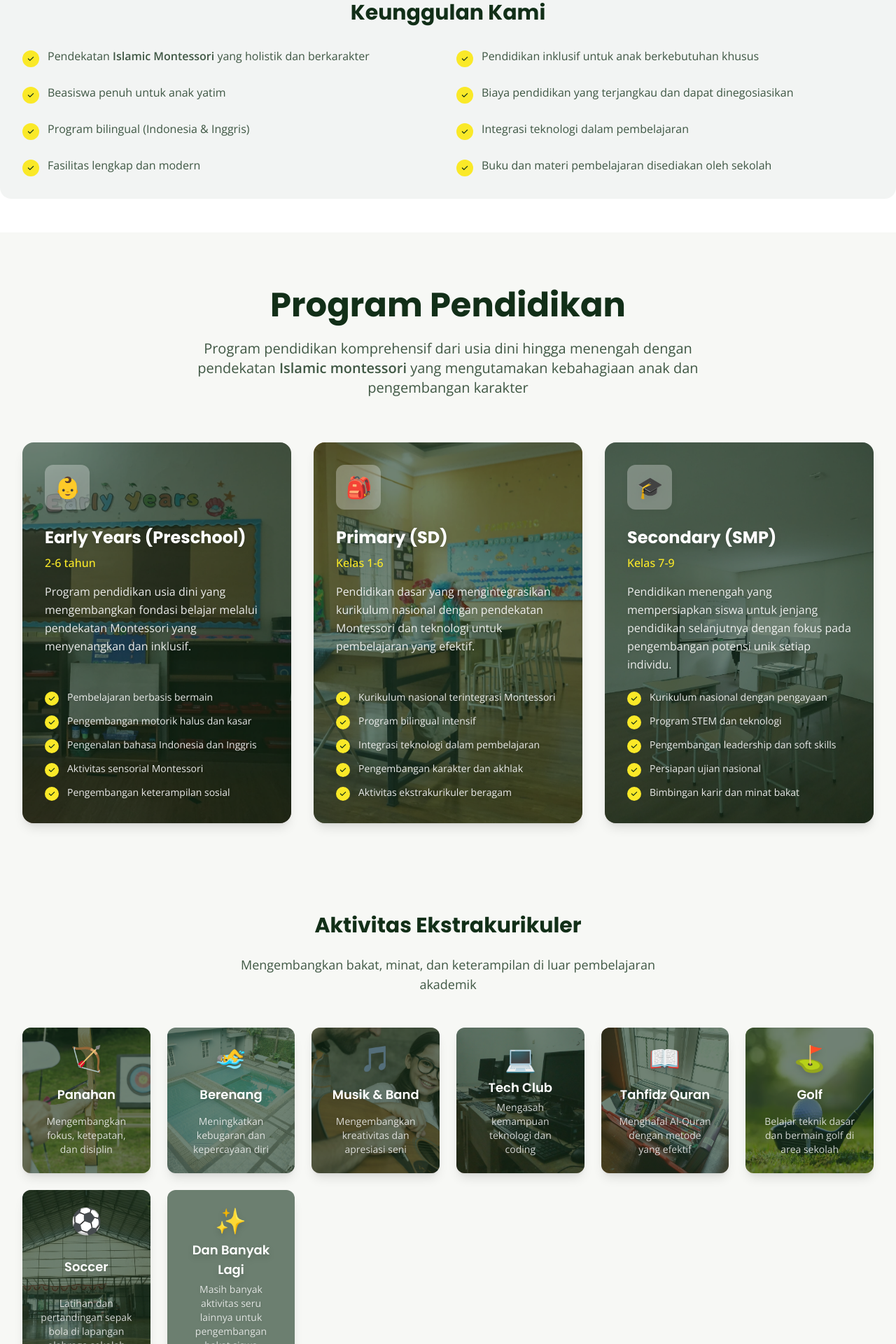
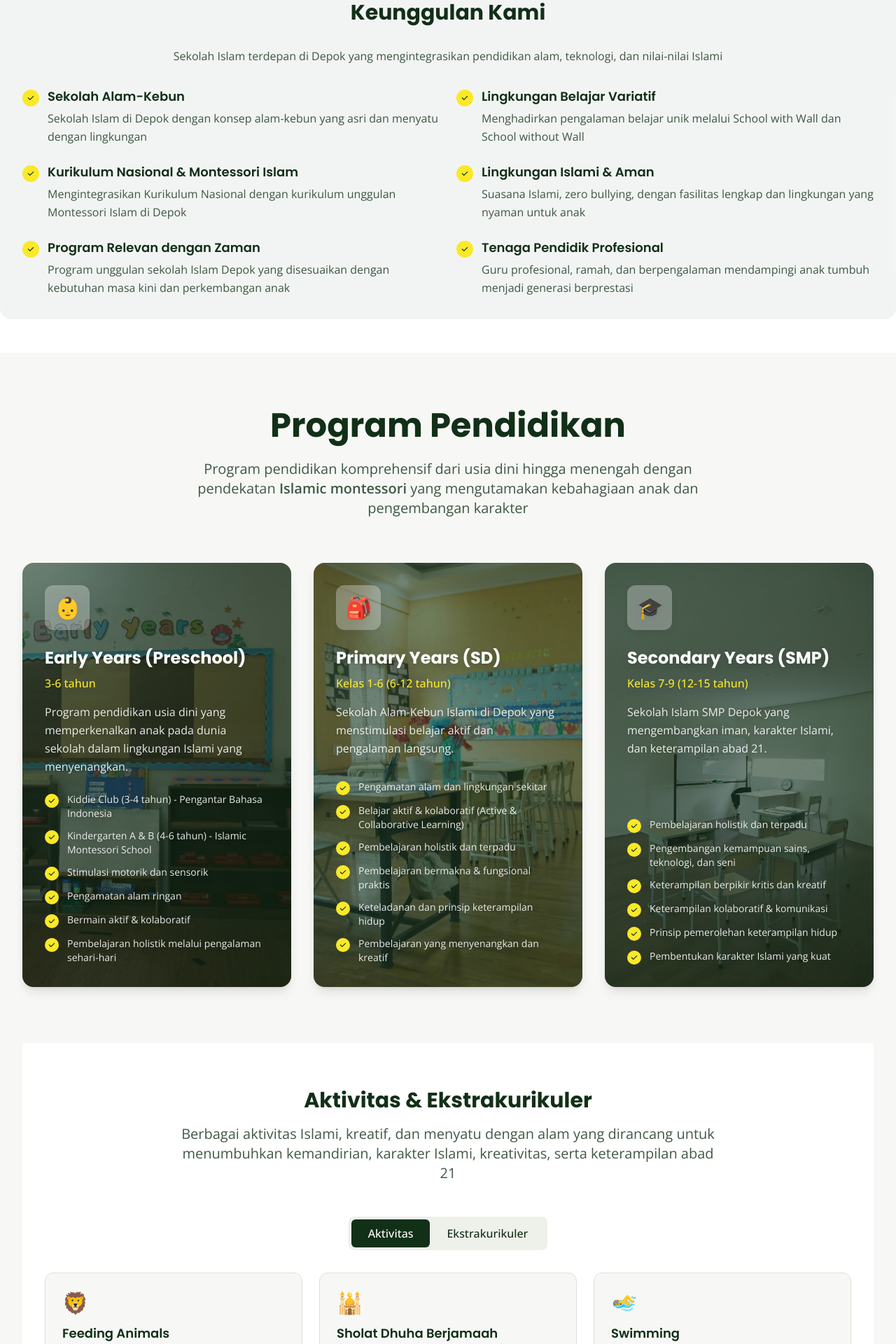
Before and after one commit to Mahusaa/Kalyca-bun, a Next.js app: page / in a window 1280 px wide. Shown: the part 880-2800 px from the top of the page at 70% size. Built offline with nearby package versions, Linux system fonts and the light colour scheme.

Commit message:
revisi-2

```diff
--- a/app/layout.tsx
+++ b/app/layout.tsx
@@ -7,7 +7,7 @@ import { Poppins, Open_Sans } from "next/font/google";
 
 export const metadata: Metadata = {
   title: "Kalyca Azzahra School - Everyone Deserves a Good Education",
-  description: "Inclusive Montessori school in Depok, West Java offering preschool to secondary education with technology integration, bilingual programs, and holistic character development.",
+  description: "Sekolah Islam Montessori di Depok dengan konsep Sekolah Alam, bilingual, Islami, aktif, kreatif, dan siap bekali anak keterampilan abad 21.",
   keywords: "Montessori school, inclusive education, Depok, West Java, bilingual education, technology integration, special needs, affordable education",
   authors: [{ name: "Kalyca Azzahra School" }],
   openGraph: {
--- a/components/Extracurricular.tsx
+++ b/components/Extracurricular.tsx
@@ -1,78 +1,152 @@
-interface ExtracurricularProps {
-  extracurriculars: Array<{
-    name: string;
-    icon: string;
-    description: string;
-  }>;
+"use client"
+import { useState } from "react";
+
+export default function Extracurricular() {
+  const [activeTab, setActiveTab] = useState('activities');
+
+  const activities = [
+    {
+      name: "Feeding Animals",
+      icon: "🦁",
+      description: "Menumbuhkan kasih sayang dan kepedulian terhadap makhluk hidup"
+    },
+    {
+      name: "Sholat Dhuha Berjamaah",
+      icon: "🕌",
+      description: "Membiasakan anak menjaga ibadah harian bersama teman-teman"
+    },
+    {
+      name: "Swimming",
+      icon: "🏊‍♂️",
+      description: "Melatih kesehatan fisik, keberanian, dan rasa percaya diri di air"
+    },
+    {
+      name: "Creative Art",
+      icon: "🎨",
+      description: "Mengembangkan imajinasi, seni, dan ekspresi diri anak"
+    },
+    {
+      name: "Tahfidz Quran",
+      icon: "📖",
+      description: "Mendekatkan anak dengan Al-Qur'an melalui hafalan bertahap"
+    },
+    {
+      name: "Field Trip",
+      icon: "🚌",
+      description: "Belajar langsung dari lingkungan nyata melalui kunjungan edukatif"
+    },
+    {
+      name: "Fishing",
+      icon: "🎣",
+      description: "Mengajarkan kesabaran, ketelitian, dan rasa syukur lewat memancing"
+    },
+    {
+      name: "Tech Club",
+      icon: "💻",
+      description: "Mengenalkan dunia teknologi dengan cara kreatif dan Islami"
+    },
+    {
+      name: "Soccer",
+      icon: "⚽",
+      description: "Meningkatkan sportivitas, kerjasama, dan keterampilan motorik anak"
     }
-
-const extracurricularImages = [
-  '/google_panahan_optimized_700.webp', // Panahan
-  '/berenang_optimized_700.webp', // Berenang
-  '/google_musik_optimized_700.webp', // Musik
-  '/techclub-ezgif.com-jpg-to-webp-converter.webp', // Tech Club
-  '/tahfidzquran.webp', // Tahfidz Quran
-  '/golf.webp', // Golf
-  '/lapangan_olahraga_optimized_700.webp', // Soccer
-  '/main background.webp', // Dan banyak lagi
   ];
 
-export default function Extracurricular({ extracurriculars }: ExtracurricularProps) {
+  const extracurriculars = [
+    {
+      name: "Taekwondo",
+      icon: "🥋",
+      description: "Melatih kedisiplinan, fisik, dan kepercayaan diri"
+    },
+    {
+      name: "Bimbingan Baca Quran (BBQ)",
+      icon: "📖",
+      description: "Meningkatkan kemampuan membaca Al-Qur'an"
+    },
+    {
+      name: "English Conversation Class (ECC)",
+      icon: "🗣️",
+      description: "Membiasakan anak berbicara dalam bahasa Inggris"
+    },
+    {
+      name: "Pramuka",
+      icon: "🏕️",
+      description: "Menumbuhkan kemandirian, kebersamaan, dan kepemimpinan"
+    },
+    {
+      name: "Engineering & Automation Project",
+      icon: "⚙️",
+      description: "Belajar dasar rekayasa dan sistem otomatisasi"
+    },
+    {
+      name: "Robotics Project",
+      icon: "🤖",
+      description: "Mengenal teknologi robotika secara menyenangkan"
+    },
+    {
+      name: "Game Development Project",
+      icon: "🎮",
+      description: "Mengasah logika dan kreativitas lewat game"
+    },
+    {
+      name: "3D Digital Art Project",
+      icon: "🎨",
+      description: "Mengembangkan seni dan imajinasi berbasis digital"
+    }
+  ];
+
   return (
-    <section className="py-12">
+    <section className="py-16 bg-white">
+      <div className="max-w-7xl mx-auto px-4 sm:px-6 lg:px-8">
         <div className="text-center mb-12">
-        <h3 className="font-heading font-bold text-3xl text-primary mb-6">
-          Aktivitas Ekstrakurikuler
+          <h3 className="font-heading font-bold text-3xl text-primary mb-4">
+            Aktivitas & Ekstrakurikuler
           </h3>
-        <p className="text-lg text-primary/80 max-w-2xl mx-auto">
-          Mengembangkan bakat, minat, dan keterampilan di luar pembelajaran akademik
+          <p className="text-xl text-primary/80 max-w-3xl mx-auto">
+            Berbagai aktivitas Islami, kreatif, dan menyatu dengan alam yang dirancang untuk menumbuhkan kemandirian, karakter Islami, kreativitas, serta keterampilan abad 21
           </p>
         </div>
-      <div className="grid grid-cols-2 md:grid-cols-3 lg:grid-cols-6 gap-6">
-        {[
-          ...extracurriculars.map((activity, idx) =>
-            idx === 5
-              ? {
-                  name: 'Golf',
-                  icon: '⛳',
-                  description: 'Belajar teknik dasar dan bermain golf di area sekolah',
-                }
-              : activity
-          ),
-          {
-            name: 'Soccer',
-            icon: '⚽',
-            description: 'Latihan dan pertandingan sepak bola di lapangan olahraga sekolah',
-          },
-          {
-            name: 'Dan Banyak Lagi',
-            icon: '✨',
-            description: 'Masih banyak aktivitas seru lainnya untuk pengembangan bakat siswa',
-          },
-        ].map((activity, index) => (
-          <div
-            key={index}
-            className="relative rounded-xl overflow-hidden text-center shadow-lg hover:shadow-xl transition-shadow duration-300 group"
-            style={{
-              backgroundImage: `url(${extracurricularImages[index]})`,
-              backgroundSize: 'cover',
-              backgroundPosition: 'center',
-              minHeight: 180,
-            }}
+
+        {/* Tab Navigation */}
+        <div className="flex justify-center mb-8">
+          <div className="bg-secondary-100 rounded-lg p-1">
+            <button
+              onClick={() => setActiveTab('activities')}
+              className={`px-6 py-2 rounded-md font-medium transition-colors ${
+                activeTab === 'activities'
+                  ? 'bg-primary text-white'
+                  : 'text-primary hover:text-primary/80'
+              }`}
             >
-            {/* Overlay */}
-            <div className="absolute inset-0 bg-primary/60 group-hover:bg-primary/50 transition-all duration-300"></div>
-            <div className="relative z-10 p-6 flex flex-col h-full justify-between items-center">
-              <div className="text-4xl mb-2 drop-shadow-lg">{activity.icon}</div>
-              <h4 className="font-heading font-semibold text-white text-lg mb-1 drop-shadow-lg">
-                {activity.name}
+              Aktivitas
+            </button>
+            <button
+              onClick={() => setActiveTab('extracurriculars')}
+              className={`px-6 py-2 rounded-md font-medium transition-colors ${
+                activeTab === 'extracurriculars'
+                  ? 'bg-primary text-white'
+                  : 'text-primary hover:text-primary/80'
+              }`}
+            >
+              Ekstrakurikuler
+            </button>
+          </div>
+        </div>
+
+        {/* Content */}
+        <div className="grid grid-cols-1 md:grid-cols-2 lg:grid-cols-3 gap-6">
+          {(activeTab === 'activities' ? activities : extracurriculars).map((item, index) => (
+            <div key={index} className="bg-secondary-50 rounded-xl p-6 hover:shadow-lg transition-shadow duration-300 border border-secondary-200">
+              <div className="text-3xl mb-3">{item.icon}</div>
+              <h4 className="font-heading font-semibold text-primary text-lg mb-2">
+                {item.name}
               </h4>
-              <p className="text-white/80 text-sm drop-shadow text-center">
-                {activity.description}
+              <p className="text-primary/70 leading-relaxed">
+                {item.description}
               </p>
             </div>
+          ))}
         </div>
-        ))}
       </div>
     </section>
   );
--- a/components/Hero.tsx
+++ b/components/Hero.tsx
@@ -35,8 +35,7 @@ export default function Hero() {
             {/* Description - Shorter on mobile */}
             <p className="text-base sm:text-lg md:text-xl text-white/90 leading-relaxed max-w-2xl mx-auto lg:mx-0">
               <span className="hidden md:inline">
-                Sekolah inklusif Montessori yang mengintegrasikan teknologi untuk membentuk individu
-                yang berempati, tangguh, dan berpikiran global dari usia dini hingga menengah.
+                Sekolah Islam Montessori di Depok dengan konsep Sekolah Alam Kebun. Menggabungkan kurikulum nasional dan Montessori Islam, menghadirkan pembelajaran Islami, bilingual, aktif, dan berbasis proyek. Lingkungan aman, nyaman, dan menyenangkan untuk menumbuhkan anak cerdas, kreatif, dan berakhlak mulia.
               </span>
               <span className="md:hidden">
                 Sekolah inklusif Montessori dengan teknologi untuk membentuk individu
--- a/components/Keunggulan.tsx
+++ b/components/Keunggulan.tsx
@@ -4,27 +4,35 @@ export default function Keunggulan() {
       <h3 className="font-heading font-bold text-3xl text-primary text-center mb-8">
         Keunggulan Kami
       </h3>
+      <p className="text-center text-primary/80 mb-8 max-w-4xl mx-auto">
+        Sekolah Islam terdepan di Depok yang mengintegrasikan pendidikan alam, teknologi, dan nilai-nilai Islami
+      </p>
       <div className="grid grid-cols-1 md:grid-cols-2 gap-6">
-        {/* Islamic Montessori Approach with CTA */}
-        <div className="flex items-start space-x-3">
-          <div className="w-6 h-6 bg-highlight rounded-full flex items-center justify-center flex-shrink-0 mt-1">
-            <svg className="w-3 h-3 text-primary" fill="currentColor" viewBox="0 0 20 20">
-              <path fillRule="evenodd" d="M16.707 5.293a1 1 0 010 1.414l-8 8a1 1 0 01-1.414 0l-4-4a1 1 0 011.414-1.414L8 12.586l7.293-7.293a1 1 0 011.414 0z" clipRule="evenodd" />
-            </svg>
-          </div>
-          <div className="flex flex-col md:flex-row md:items-center md:space-x-4">
-            <p className="text-primary/80 mb-2 md:mb-0">Pendekatan <span className="font-semibold">Islamic Montessori</span> yang holistik dan berkarakter</p>
-          </div>
-        </div>
-        {/* Existing points */}
         {[
-          "Pendidikan inklusif untuk anak berkebutuhan khusus",
-          "Beasiswa penuh untuk anak yatim",
-          "Biaya pendidikan yang terjangkau dan dapat dinegosiasikan",
-          "Program bilingual (Indonesia & Inggris)",
-          "Integrasi teknologi dalam pembelajaran",
-          "Fasilitas lengkap dan modern",
-          "Buku dan materi pembelajaran disediakan oleh sekolah"
+          {
+            title: "Sekolah Alam-Kebun",
+            description: "Sekolah Islam di Depok dengan konsep alam-kebun yang asri dan menyatu dengan lingkungan"
+          },
+          {
+            title: "Lingkungan Belajar Variatif",
+            description: "Menghadirkan pengalaman belajar unik melalui School with Wall dan School without Wall"
+          },
+          {
+            title: "Kurikulum Nasional & Montessori Islam",
+            description: "Mengintegrasikan Kurikulum Nasional dengan kurikulum unggulan Montessori Islam di Depok"
+          },
+          {
+            title: "Lingkungan Islami & Aman",
+            description: "Suasana Islami, zero bullying, dengan fasilitas lengkap dan lingkungan yang nyaman untuk anak"
+          },
+          {
+            title: "Program Relevan dengan Zaman",
+            description: "Program unggulan sekolah Islam Depok yang disesuaikan dengan kebutuhan masa kini dan perkembangan anak"
+          },
+          {
+            title: "Tenaga Pendidik Profesional",
+            description: "Guru profesional, ramah, dan berpengalaman mendampingi anak tumbuh menjadi generasi berprestasi"
+          }
         ].map((point, index) => (
           <div key={index} className="flex items-start space-x-3">
             <div className="w-6 h-6 bg-highlight rounded-full flex items-center justify-center flex-shrink-0 mt-1">
@@ -32,7 +40,14 @@ export default function Keunggulan() {
                 <path fillRule="evenodd" d="M16.707 5.293a1 1 0 010 1.414l-8 8a1 1 0 01-1.414 0l-4-4a1 1 0 011.414-1.414L8 12.586l7.293-7.293a1 1 0 011.414 0z" clipRule="evenodd" />
               </svg>
             </div>
-            <p className="text-primary/80">{point}</p>
+            <div>
+              <h4 className="font-heading font-semibold text-primary text-lg mb-1">
+                {point.title}
+              </h4>
+              <p className="text-primary/80 leading-relaxed">
+                {point.description}
+              </p>
+            </div>
           </div>
         ))}
       </div>
--- a/components/OurValue.tsx
+++ b/components/OurValue.tsx
@@ -6,45 +6,48 @@ export default function OurValue() {
           <h3 className="font-heading font-bold text-3xl text-primary mb-8">
             Nilai-Nilai Kami
           </h3>
+          <p className="text-xl text-primary/80 max-w-3xl mx-auto mb-12">
+            Fondasi pendidikan yang membentuk karakter unggul dan berakhlak mulia
+          </p>
           <div className="grid grid-cols-1 md:grid-cols-2 lg:grid-cols-3 gap-8">
             {[
               {
-                icon: "🌱",
-                title: "Inklusivitas",
-                description: "Pendidikan untuk semua anak tanpa terkecuali"
+                icon: "🕌",
+                title: "Religius",
+                description: "Membangun karakter sesuai nilai-nilai Islam yang menjadi landasan moral dan spiritual"
+              },
+              {
+                icon: "🏠",
+                title: "Islamic Montessori School",
+                description: "Menggabungkan metode Montessori dengan nilai-nilai Islami dalam pembelajaran yang menyenangkan"
+              },
+              {
+                icon: "🌍",
+                title: "Berpengantar Bahasa Inggris",
+                description: "Menggunakan Bahasa Inggris sebagai pengantar dalam kegiatan belajar untuk persiapan global"
+              },
+              {
+                icon: "📚",
+                title: "Tanpa Buku & PR",
+                description: "Fokus pada pengalaman belajar langsung dan eksplorasi yang bermakna"
               },
               {
                 icon: "🎯",
-                title: "Holistik",
-                description: "Pengembangan menyeluruh dari semua aspek"
-              },
-              {
-                icon: "🏠",
-                title: "Montessori",
-                description: "Pendekatan pembelajaran yang berpusat pada anak"
-              },
-              {
-                icon: "💻",
-                title: "Integrasi Teknologi",
-                description: "Menggunakan teknologi untuk pembelajaran yang efektif"
+                title: "Project-Based Learning",
+                description: "Belajar melalui proyek kreatif dan nyata yang mengembangkan keterampilan praktis"
               },
               {
                 icon: "❤️",
-                title: "Empati",
-                description: "Mengembangkan rasa peduli dan kasih sayang"
-              },
-              {
-                icon: "⭐",
-                title: "Pengembangan Karakter",
-                description: "Membentuk kepribadian yang unggul dan berakhlak"
+                title: "Lingkungan Positif",
+                description: "Suasana belajar yang aman, menyenangkan, dan bebas dari bullying"
               }
             ].map((value, index) => (
-              <div key={index} className="bg-secondary-50 rounded-xl p-6 hover:shadow-lg transition-shadow duration-300">
+              <div key={index} className="bg-secondary-50 rounded-xl p-6 hover:shadow-lg transition-shadow duration-300 border border-secondary-200">
                 <div className="text-4xl mb-4">{value.icon}</div>
-                <h4 className="font-heading font-semibold text-primary text-lg mb-2">
+                <h4 className="font-heading font-semibold text-primary text-lg mb-3">
                   {value.title}
                 </h4>
-                <p className="text-primary/70">
+                <p className="text-primary/70 leading-relaxed">
                   {value.description}
                 </p>
               </div>
--- a/components/Programs.tsx
+++ b/components/Programs.tsx
@@ -14,80 +14,52 @@ export default function Programs() {
   const programs = [
     {
       title: "Early Years (Preschool)",
-      age: "2-6 tahun",
-      description: "Program pendidikan usia dini yang mengembangkan fondasi belajar melalui pendekatan Montessori yang menyenangkan dan inklusif.",
+      age: "3-6 tahun",
+      description: "Program pendidikan usia dini yang memperkenalkan anak pada dunia sekolah dalam lingkungan Islami yang menyenangkan.",
       features: [
-        "Pembelajaran berbasis bermain",
-        "Pengembangan motorik halus dan kasar",
-        "Pengenalan bahasa Indonesia dan Inggris",
-        "Aktivitas sensorial Montessori",
-        "Pengembangan keterampilan sosial"
+        "Kiddie Club (3-4 tahun) - Pengantar Bahasa Indonesia",
+        "Kindergarten A & B (4-6 tahun) - Islamic Montessori School",
+        "Stimulasi motorik dan sensorik",
+        "Pengamatan alam ringan",
+        "Bermain aktif & kolaboratif",
+        "Pembelajaran holistik melalui pengalaman sehari-hari"
       ],
       icon: "👶",
       color: "bg-secondary-100"
     },
     {
-      title: "Primary (SD)",
-      age: "Kelas 1-6",
-      description: "Pendidikan dasar yang mengintegrasikan kurikulum nasional dengan pendekatan Montessori dan teknologi untuk pembelajaran yang efektif.",
+      title: "Primary Years (SD)",
+      age: "Kelas 1-6 (6-12 tahun)",
+      description: "Sekolah Alam-Kebun Islami di Depok yang menstimulasi belajar aktif dan pengalaman langsung.",
       features: [
-        "Kurikulum nasional terintegrasi Montessori",
-        "Program bilingual intensif",
-        "Integrasi teknologi dalam pembelajaran",
-        "Pengembangan karakter dan akhlak",
-        "Aktivitas ekstrakurikuler beragam"
+        "Pengamatan alam dan lingkungan sekitar",
+        "Belajar aktif & kolaboratif (Active & Collaborative Learning)",
+        "Pembelajaran holistik dan terpadu",
+        "Pembelajaran bermakna & fungsional praktis",
+        "Keteladanan dan prinsip keterampilan hidup",
+        "Pembelajaran yang menyenangkan dan kreatif"
       ],
       icon: "🎒",
       color: "bg-primary/10"
     },
     {
-      title: "Secondary (SMP)",
-      age: "Kelas 7-9",
-      description: "Pendidikan menengah yang mempersiapkan siswa untuk jenjang pendidikan selanjutnya dengan fokus pada pengembangan potensi unik setiap individu.",
+      title: "Secondary Years (SMP)",
+      age: "Kelas 7-9 (12-15 tahun)",
+      description: "Sekolah Islam SMP Depok yang mengembangkan iman, karakter Islami, dan keterampilan abad 21.",
       features: [
-        "Kurikulum nasional dengan pengayaan",
-        "Program STEM dan teknologi",
-        "Pengembangan leadership dan soft skills",
-        "Persiapan ujian nasional",
-        "Bimbingan karir dan minat bakat"
+        "Pembelajaran holistik dan terpadu",
+        "Pengembangan kemampuan sains, teknologi, dan seni",
+        "Keterampilan berpikir kritis dan kreatif",
+        "Keterampilan kolaboratif & komunikasi",
+        "Prinsip pemerolehan keterampilan hidup",
+        "Pembentukan karakter Islami yang kuat"
       ],
       icon: "🎓",
       color: "bg-accent/10"
     }
   ];
 
-  const extracurriculars = [
-    {
-      name: "Panahan",
-      icon: "🏹",
-      description: "Mengembangkan fokus, ketepatan, dan disiplin"
-    },
-    {
-      name: "Berenang",
-      icon: "🏊‍♂️",
-      description: "Meningkatkan kebugaran dan kepercayaan diri"
-    },
-    {
-      name: "Musik & Band",
-      icon: "🎵",
-      description: "Mengembangkan kreativitas dan apresiasi seni"
-    },
-    {
-      name: "Tech Club",
-      icon: "💻",
-      description: "Mengasah kemampuan teknologi dan coding"
-    },
-    {
-      name: "Tahfidz Quran",
-      icon: "📖",
-      description: "Menghafal Al-Quran dengan metode yang efektif"
-    },
-    {
-      name: "Seni & Kerajinan",
-      icon: "🎨",
-      description: "Mengembangkan kreativitas dan keterampilan tangan"
-    }
-  ];
+
 
   const handlePrev = () => setCurrent((prev) => (prev === 0 ? programs.length - 1 : prev - 1));
   const handleNext = () => setCurrent((prev) => (prev === programs.length - 1 ? 0 : prev + 1));
@@ -222,7 +194,7 @@ export default function Programs() {
         </div>
 
         {/* Extracurricular Activities */}
-        <Extracurricular extracurriculars={extracurriculars} />
+        <Extracurricular />
 
         {/* Special Programs */}
         <div className="mt-20 bg-primary/5 rounded-2xl p-8">
```
Lines whose indentation alone changed are shown as unchanged.
